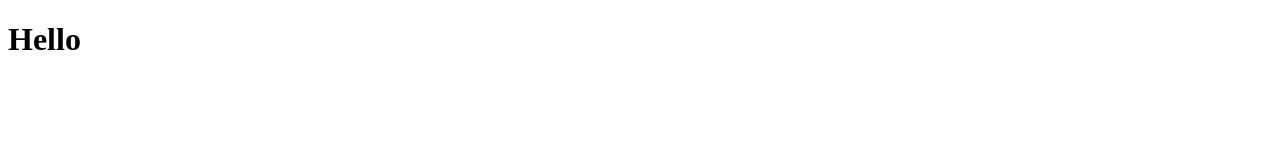
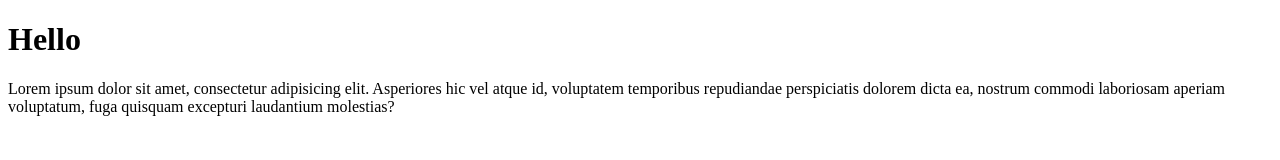
Before and after one commit to IsabellaDesign/Git, a plain HTML site: page index.html in a window 1280 px wide. Drawn offline with Linux system fonts and the light colour scheme.

Commit message:
added lorem ipsum

```diff
--- a/index.html
+++ b/index.html
@@ -10,6 +10,7 @@
 <body>
     <main>
         <h1>Hello</h1>
+        <p>Lorem ipsum dolor sit amet, consectetur adipisicing elit. Asperiores hic vel atque id, voluptatem temporibus repudiandae perspiciatis dolorem dicta ea, nostrum commodi laboriosam aperiam voluptatum, fuga quisquam excepturi laudantium molestias?
     </main>
 
 </body>
```
